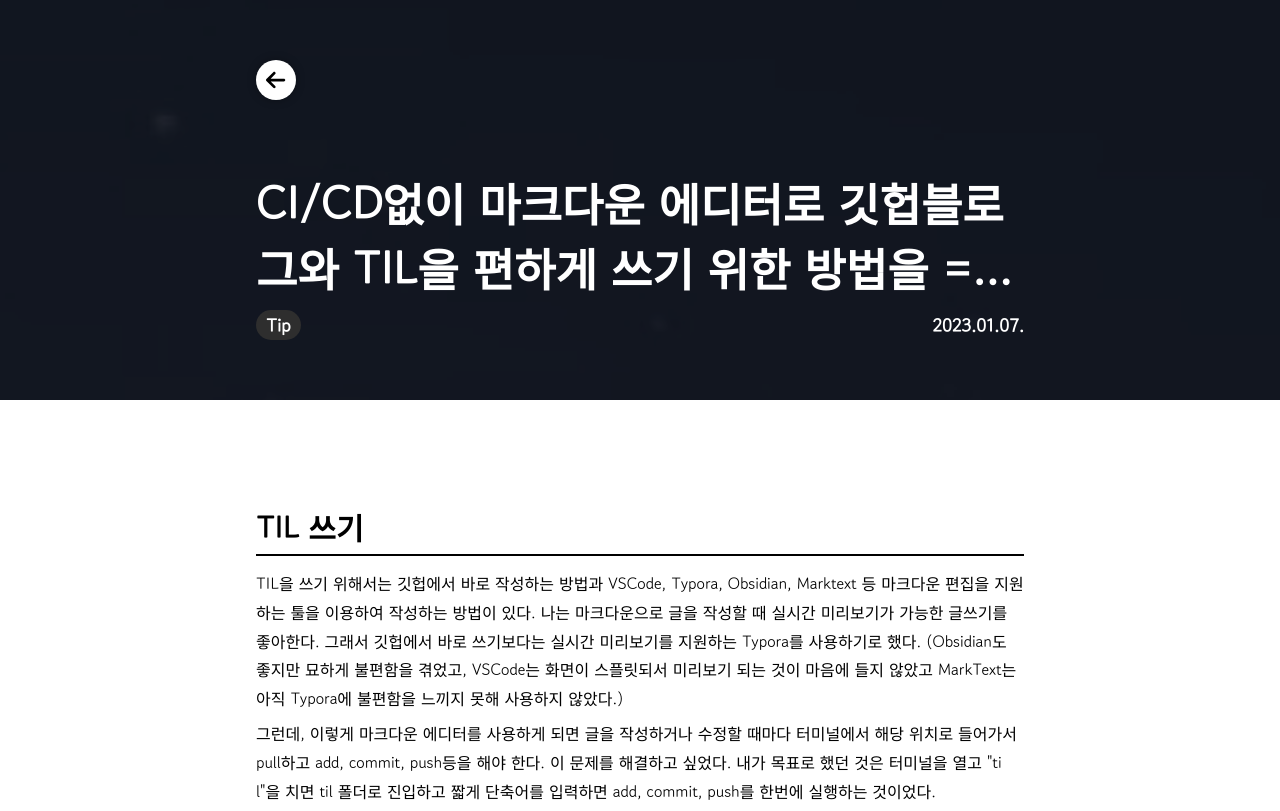
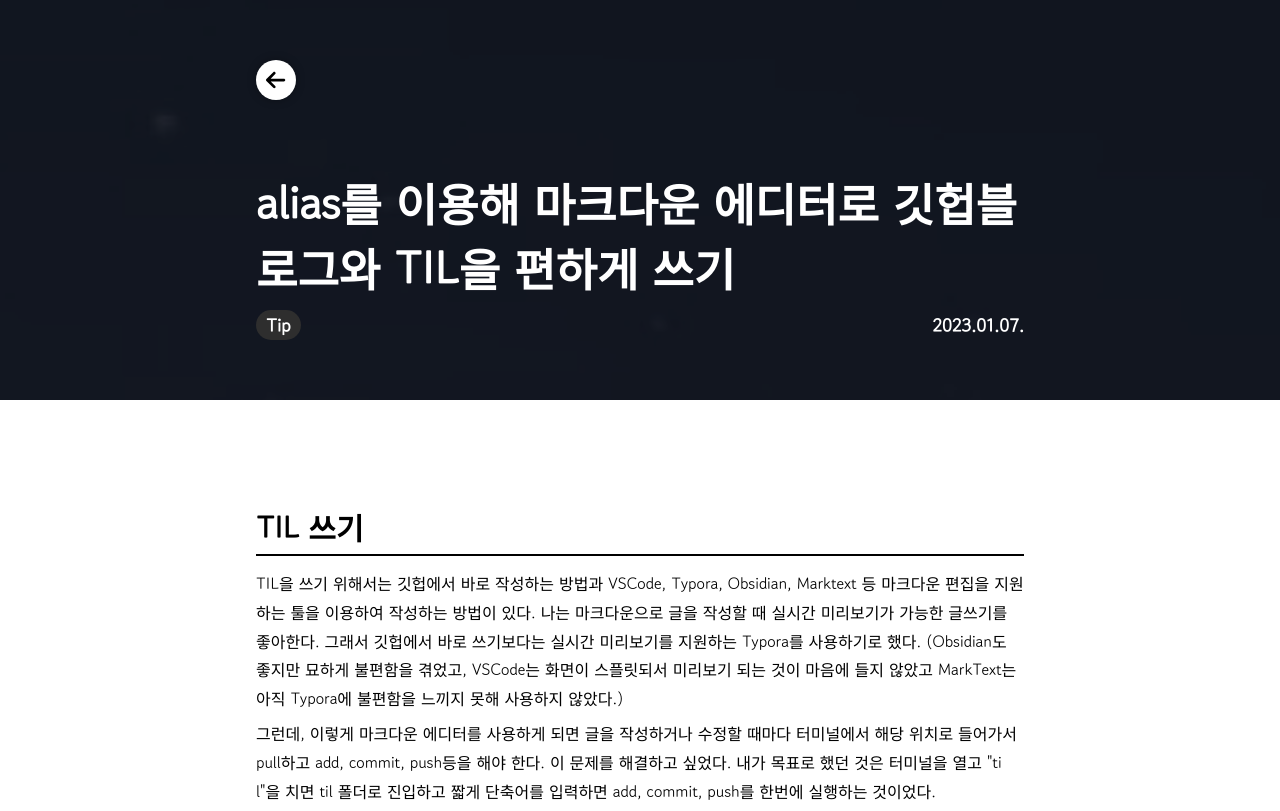
Before and after one commit to joker77z/joker77z.github.io, a Gatsby site: page /Tip/01_how_to_write_til/ in a window 1280 px wide. Shown: the top 811 px of the page. Built offline with nearby package versions, Linux system fonts and the light colour scheme; Gatsby itself is replaced by a stand-in of ours; some packages are replaced by stand-ins of ours.

Commit message:
posting..

```diff
--- a/contents/Tip/01_how_to_write_til.md
+++ b/contents/Tip/01_how_to_write_til.md
@@ -1,6 +1,6 @@
 ---
 date: '2023-01-07'
-title: 'CI/CD없이 마크다운 에디터로 깃헙블로그와 TIL을 편하게 쓰기 위한 방법을 = 찾는 과정'
+title: 'alias를 이용해 마크다운 에디터로 깃헙블로그와 TIL을 편하게 쓰기'
 categories: ['Tip']
 summary: '이동 중 시간을 효율적으로 사용해보고 TIL을 쓰며 깃헙잔디도 찍어보자.'
 thumbnail: '../images/image-20230101171834438.png'
```
